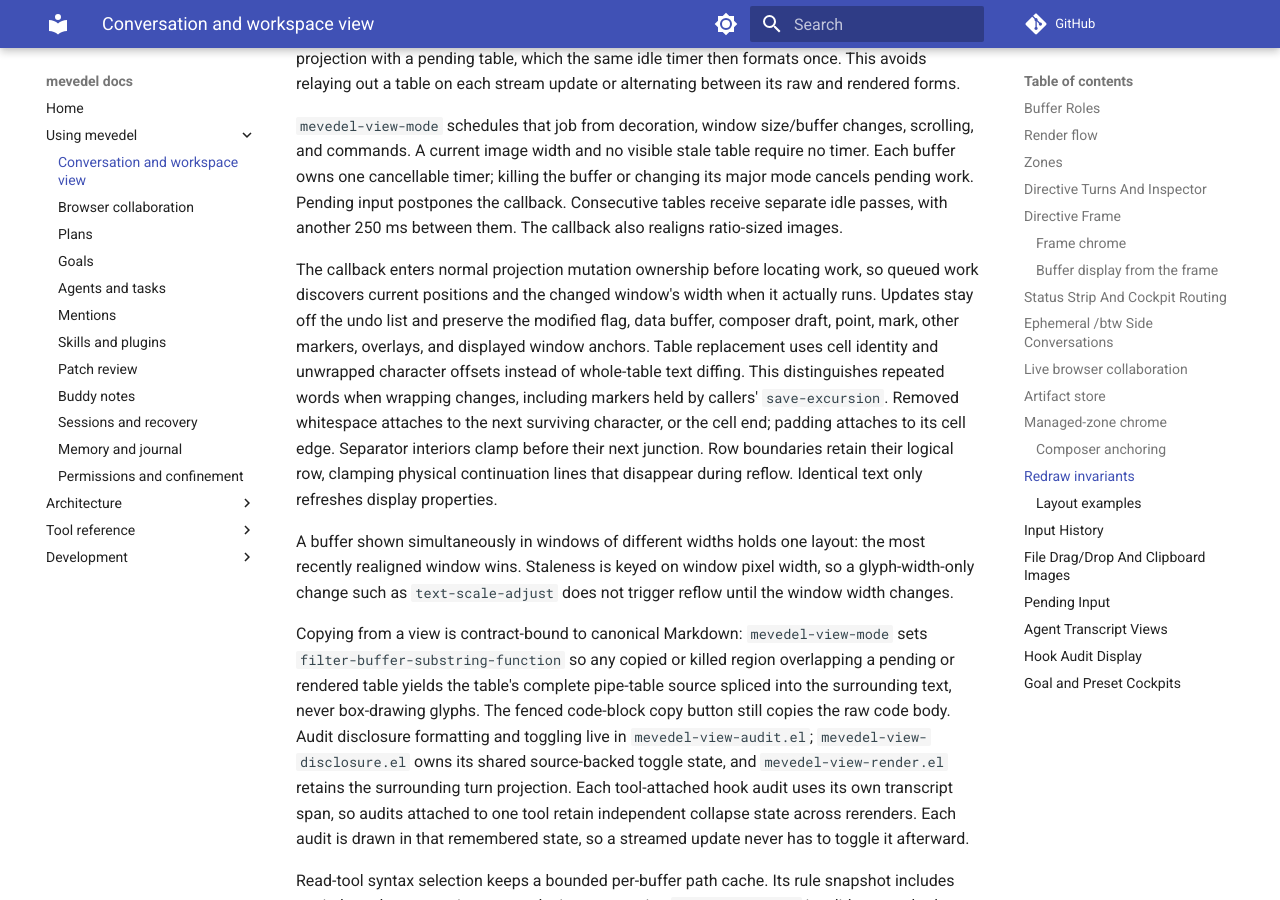
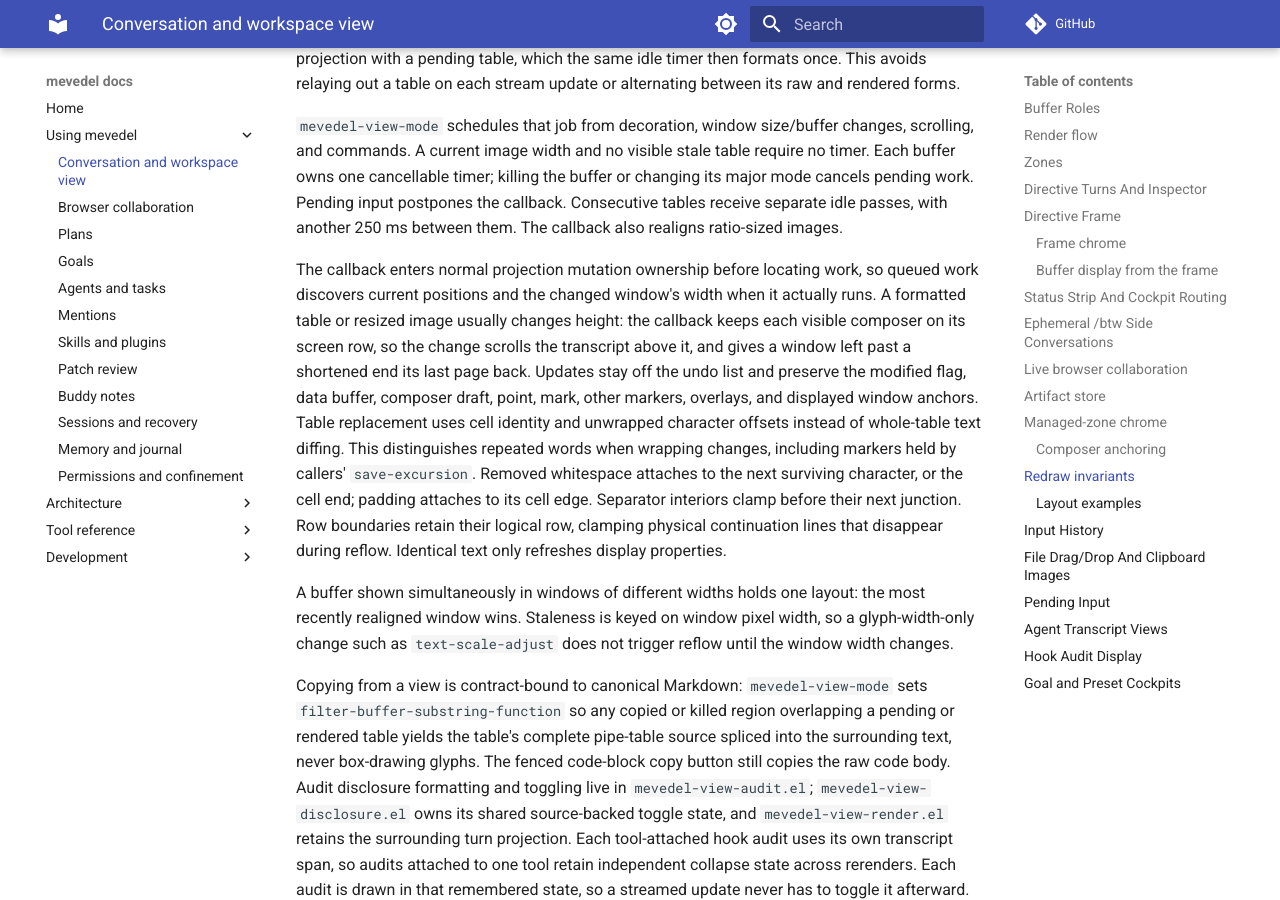
Before and after one commit to FrauH0lle/mevedel, an MkDocs documentation site: the page built from docs/view.md, in a window 1280 px wide and 900 px high, scrolled down 42680 px. Built offline with MkDocs 1.6.1 and Material for MkDocs 9.7.7, drawn with Linux system fonts in a browser that asks for light colours; comment, search, counter and statistics services are not loaded.

Commit message:
fix(view): Keep the composer still when idle table layout changes height
Tables are formatted 250 ms after idle, and a formatted table is rarely as tall as its raw source. The splice kept point and window starts on their content, but nothing kept the composer row: a padded table whose raw rows wrapped shrank and left the composer at row 22 of 40 above twelve empty rows; a wide table grew six rows 250 ms after the reader stopped. Formatting and image realignment now run inside the composer-viewport boundary every other projection writer uses, so the transcript above scrolls instead and a window past its shortened end gets its last page back. That costs about one composer-row measurement per window, next to 40-140 ms of table layout.

* mevedel-view-markdown.el (mevedel-view--realign-markdown): Preserve composer rows around table and image layout.
* test/test-mevedel-view-table-deferred.el (mevedel-view--realign-markdown/composer): Cover a table that shrinks when formatted.
* docs/view.md: Describe the preserved composer row.

```diff
--- a/docs/view.md
+++ b/docs/view.md
@@ -2060,7 +2060,10 @@
 
 The callback enters normal projection mutation ownership before locating work,
 so queued work discovers current positions and the changed window's width when
-it actually runs. Updates stay off the undo list and preserve the modified flag,
+it actually runs. A formatted table or resized image usually changes height:
+the callback keeps each visible composer on its screen row, so the change
+scrolls the transcript above it, and gives a window left past a shortened end
+its last page back. Updates stay off the undo list and preserve the modified flag,
 data buffer, composer draft, point, mark, other markers, overlays, and displayed
 window anchors. Table replacement uses cell identity and unwrapped character
 offsets instead of whole-table text diffing. This distinguishes repeated words
```
Also changed, not shown: 2 other files.
